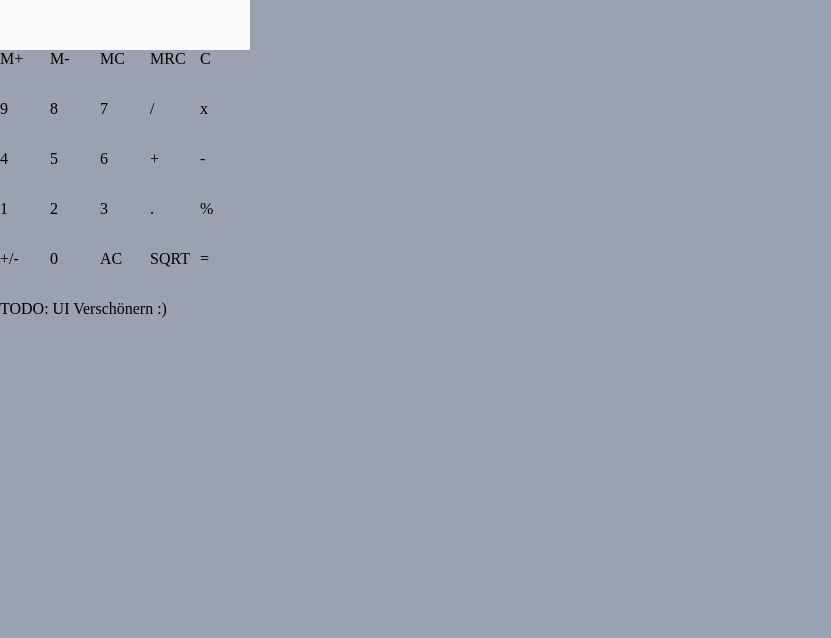
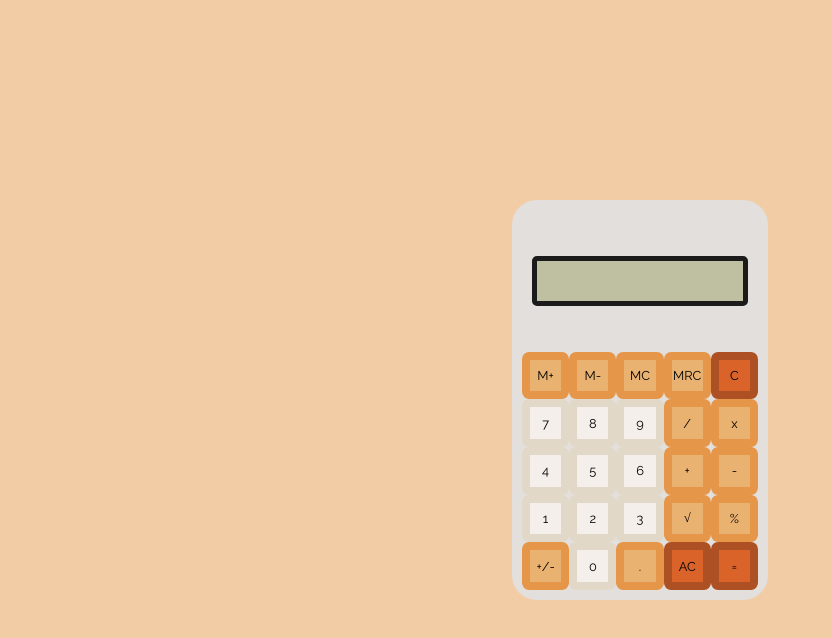
Before and after one commit to benni2403/calculator, a plain HTML site: page index.html in a window 1280 px wide. Shown: the whole page, without its empty margins (0-831 px from the left). Drawn offline with Linux system fonts and the light colour scheme.

Commit message:
Finishes calculator webapp

```diff
--- a/index.html
+++ b/index.html
@@ -8,44 +8,47 @@
     </head>
     <body>
         <div class="container">
-            <div class="panel"></div>
+            <div class="opticgap"></div>
+            <div class="panel"><span class="math"></span></div>
+            <div class="opticgap"></div>
             <div class="row">
-                <div class="button" id="Mplus-button">M+</div>
-                <div class="button" id="Mminus-button">M-</div>
-                <div class="button" id="MC-button">MC</div>
-                <div class="button" id="MRC-button">MRC</div>
-                <div class="button" id="C-button">C</div>
+                <div class="button m" id="Mplus-button">M+</div>
+                <div class="button m" id="Mminus-button">M-</div>
+                <div class="button m" id="MC-button">MC</div>
+                <div class="button m" id="MRC-button">MRC</div>
+                <div class="button c" id="C-button">C</div>
             </div>
             <div class="row">
+                <div class="button" id="7-button">7</div>
+                <div class="button" id="8-button">8</div>
                 <div class="button" id="9-button">9</div>
-                <div class="button" id="8-button">8</div>
-                <div class="button" id="7-button">7</div>
-                <div class="button" id="divide-button">/</div>
-                <div class="button" id="multiply-button">x</div>
+                <div class="button m" id="divide-button">/</div>
+                <div class="button m" id="multiply-button">x</div>
             </div>
             <div class="row">
                 <div class="button" id="4-button">4</div>
                 <div class="button" id="5-button">5</div>
                 <div class="button" id="6-button">6</div>
-                <div class="button" id="plus-button">+</div>
-                <div class="button" id="minus-button">-</div>
+                <div class="button m" id="plus-button">+</div>
+                <div class="button m" id="minus-button">-</div>
             </div>
             <div class="row">
                 <div class="button" id="1-button">1</div>
                 <div class="button" id="2-button">2</div>
                 <div class="button" id="3-button">3</div>
-                <div class="button" id="point-button">.</div>
-                <div class="button" id="percent-button">%</div>
+                <div class="button m" id="sqrt-button">&#8730</div>
+                <div class="button m" id="percent-button">%</div>
             </div>
             <div class="row">
-                <div class="button" id="sign-button">+/-</div>
+                <div class="button m" id="sign-button">+/-</div>
                 <div class="button" id="0-button">0</div>
-                <div class="button" id="AC-button">AC</div>
-                <div class="button" id="sqrt-button">SQRT</div>
-                <div class="button" id="equals-button">=</div>
+                <div class="button m" id="point-button">.</div>
+                <div class="button c" id="AC-button">AC</div>
+                <div class="button c" id="equals-button">=</div>
             </div>
         </div>
-        TODO: UI Verschönern :)
+        <!-- TODO: UI Verschönern :) (siehe Bild)
+        Overflow vermeiden beim Panel, dann eig fertig -->
         <script src="calculate.js"></script>
         <script src="operate.js"></script>
         <script src="panel.js"></script>
--- a/operate.js
+++ b/operate.js
@@ -4,11 +4,11 @@ const operations = [
     "x",
     "/",
     "%",
+    "√",
 ]
 const operations_string = "[\\"
 + operations.join("\\")
 + "]"
-+ "|SQRT";
 
 function operate(userInput) {
     userInput = userInput.replaceAll(" ", "");
--- a/panel.js
+++ b/panel.js
@@ -1,11 +1,14 @@
 let panel = document.querySelector(".panel");
+let span = panel.querySelector("span");
 
 function appendToPanel(string) {
-    panel.textContent = panel.textContent + string;
+    span.textContent = span.textContent + string;
+    resizeFont();
 }
 
 function clearPanel() {
-    panel.textContent = "";
+    span.textContent = "";
+    resizeFont();
 }
 
 function updatePanel(string) {
@@ -14,5 +17,66 @@ function updatePanel(string) {
 }
 
 function getPanelContent() {
-    return panel.textContent;
+    return span.textContent;
 }
+
+function resizeFont() {
+    let fontSize = parseInt(getComputedStyle(span).fontSize);
+
+    let possibleSizes = [32, 28, 24, 22, 20, 18, 16, 14, 12];
+    let index = possibleSizes.findIndex(element => element === fontSize);
+
+    if (sizeTooBig()) {
+        if (index >= 0 && index < possibleSizes.length - 1) {
+            let newFontsize = possibleSizes[index + 1];
+            span.style.fontSize = `${newFontsize}px`;
+        }
+        else {
+            let newFontsize = fontSize * 0.9;
+            span.style.fontSize = `${newFontsize}px`;
+        }
+    }
+    else {
+        if (index > 0) {
+            let newFontsize = possibleSizes[index - 1];
+            span.style.fontSize = `${newFontsize}px`;
+
+            if (sizeTooBig()) {
+                span.style.fontSize = `${fontSize}px`;
+            }
+        }
+        else if (index < 0) {
+            console.log(fontSize);
+            let newFontsize = possibleSizes[possibleSizes.length - 1];
+            span.style.fontSize = `${newFontsize}px`;
+            console.log(`trying to go to ${newFontsize}`);
+
+            if (sizeTooBig()) {
+                newFontsize = fontSize * 1.2;
+                console.log(`too big, trying to go to ${newFontsize}`);
+                span.style.fontSize = `${newFontsize}px`;
+
+                if (sizeTooBig()) {
+                    span.style.fontSize = `${fontSize}px`;
+                    console.log(`too big, going back to ${fontSize}`);
+                }
+                else {
+                    console.log(`Worked! ${sizeTooBig()}`);
+                }
+            }
+            else {
+                console.log(`Worked! ${sizeTooBig()}`);
+            }
+        }
+    }
+}
+
+function sizeTooBig() {
+    let spanWidth = span.clientWidth;
+    let panelWidth = panel.clientWidth;
+    if(spanWidth == 0) {
+        console.warn(`panel width is ${computed.width}`);
+    }
+
+    return spanWidth > panelWidth;
+}
--- a/processinput.js
+++ b/processinput.js
@@ -28,7 +28,7 @@ function calculate(obj) {
             result = percent(obj.first_number);
             break;
 
-        case "SQRT":
+        case "√":
             result = squareRoot(obj.first_number);
             break;
 
@@ -108,7 +108,7 @@ function processInput(string) {
         case "x":
         case "/":
         case "%":
-        case "SQRT":
+        case "√":
             if (string == "*")
             {
                 string = "x";
@@ -141,7 +141,7 @@ function processInput(string) {
                 appendingNumbersAllowed = true;
             }
 
-            if (string == "SQRT") {
+            if (string == "√") {
                 let new_operation = getPanelContent();
                 let new_obj = operate(new_operation);
                 // console.log(new_obj);
@@ -225,6 +225,7 @@ function processInput(string) {
                 updatePanel("Invalid operation");
             }
             panelShowsResult = true;
+            appendingNumbersAllowed = true;
             break;
 
         default:
--- a/style.css
+++ b/style.css
@@ -1,19 +1,40 @@
-/* FONT FAMILY AND MARGIN */
+/* FONT FAMILY AND COLOR VARIABLES*/
+
+@import url('https://fonts.googleapis.com/css2?family=Raleway:ital,wght@0,100..900;1,100..900&display=swap');
+@import url('https://fonts.googleapis.com/css2?family=Orbitron:wght@400..900&family=Raleway:ital,wght@0,100..900;1,100..900&display=swap');
 
 :root {
-    --main: #9CA1B1;
-    --lightaccent: #9B91A9;
-    --lightshades: #FBFAFA;
-    --darkaccent: #897289;
-    --darkshades: #2C5688;
+    --main: #F1CCA4;
+    --lightaccent: #E3DFDC;
+    --lightshades: #CFC1B5;
+    --darkaccent: #4C4C4C;
+    --darkshades: #BFBFA1;
+    --light: #F4EFEA;
+    --middle: #E1D8C8;
+    --dark: #1B1B1B;
+    --lightorange: #EAB270;
+    --middleorange: #E69648;
+    --darkorange: #D96329;
+    --darkdarkorange: #AD5023;
 }
 
 * {
     box-sizing: border-box;
+    font-family: "Raleway", serif;
+    font-size: 1vw;
 }
 
-body {
-    margin: 0;
+.math {
+    font-family: "Orbitron", serif;
+    font-size: 2vw;
+
+    display: block;
+    justify-content: right;
+    align-items: center;
+}
+
+span.math {
+    flex: 0 0 auto;
 }
 
 /* COLORS */
@@ -26,22 +47,104 @@ body {
 }
 
 /* ALIGNMENT & FLEXBOXING, WIDTHS & HEIGHTS */
+body {
+    min-height: 100vh;
+    margin: 0;
+
+    display: flex;
+    justify-content: center;
+    align-items: center;
+}
 
 .container {
-    width: max-content;
+    height: 50vh;
+    width: 20vw;
+    /* margin: 25vh 40vw; */
+
     display: flex;
     flex-direction: column;
 }
 
+.container * {
+    flex: 1 5 50px;
+}
+
 .panel {
-    flex-basis: 50px;
+    flex-grow: 5;
+    flex-shrink: 1;
+
+    margin: 0 10px;
+    display: flex;
+    justify-content: right;
+    align-items: center;
 }
 
 .row {
+    flex-grow: 3;
+    flex-shrink: 3;
+
     display: flex;
+    justify-content: space-evenly;
 }
 
 .button {
-    width: 50px;
-    height: 50px;
+    /* aspect-ratio: 1/1; */
+    display: flex;
+    flex: 0 1 50px;
+
+    justify-content: center;
+    align-items: center;
 }
+
+/* BORDERS, BACKGROUND AND FONT COLORS */
+
+.container {
+    border: 10px solid var(--lightaccent);
+    border-radius: 25px;
+
+    background-color: var(--lightaccent);
+}
+
+.panel {
+    border: 5px solid var(--dark);
+    border-radius: 5px;
+
+    background-color: var(--darkshades);
+}
+
+.button {
+    border: 8px solid var(--middle);
+    border-radius: 15%;
+
+    background-color: var(--light);
+}
+
+.m {
+    border-color: var(--middleorange);
+    background-color: var(--lightorange);
+}
+
+.c {
+    border-color: var(--darkdarkorange);
+    background-color: var(--darkorange);
+}
+
+/* HOVER ANIMATIONS */
+
+.button:hover {
+    background-color: var(--middle);
+}
+
+.m:hover {
+    background-color: var(--middleorange);
+}
+
+.c:hover {
+    background-color: var(--darkdarkorange);
+}
+
+/* MISC */
+
+.button {
+    user-select: none;
+}
```
